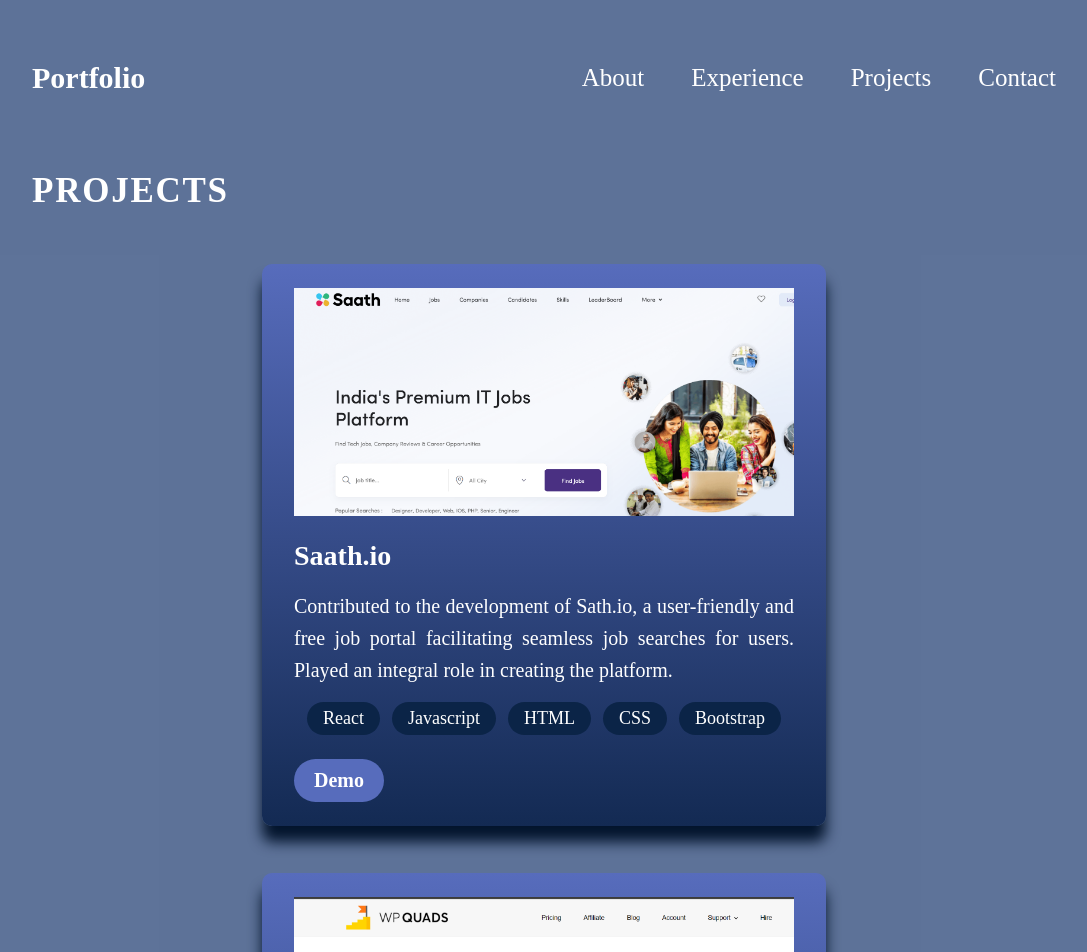
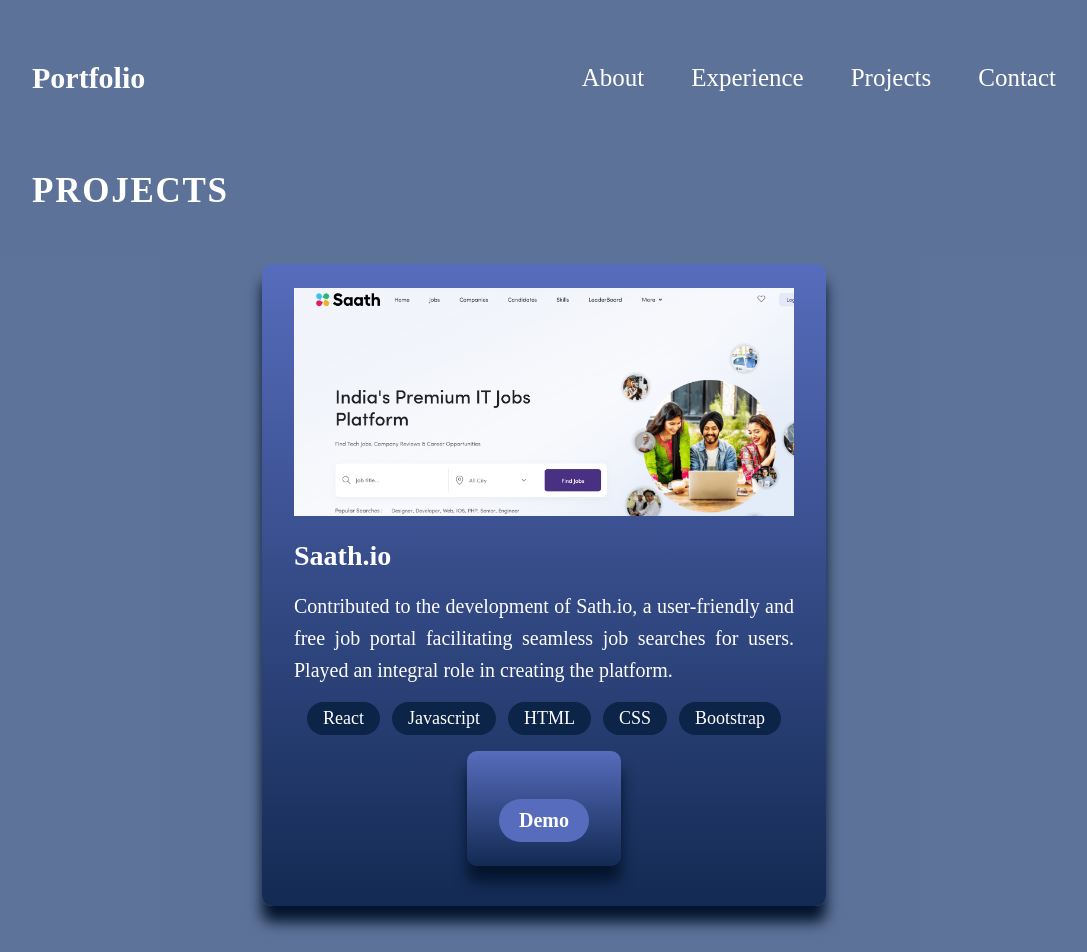
Before and after one commit to Sdaud1950/Portfolio, a React (Vite) app: page /Projects in a window 1280 px wide. Shown: the top 952 px of the page, without its empty margins (96-1183 px from the left). Built offline with nearby package versions, Linux system fonts and the light colour scheme.

Commit message:
Update ProjectCard.jsx

```diff
--- a/src/components/Projects/ProjectCard.jsx
+++ b/src/components/Projects/ProjectCard.jsx
@@ -24,14 +24,14 @@
           );
         })}
       </ul>
-      <div className={styles.links}>
-        <a href={demo} target="_blank" className={styles.link}>
-          Demo
-        </a>
-        {/* <a href={source} className={styles.link}>
-          Source
-        </a> */}
+      <div className={styles.container}>
+        <div className={styles.links}>
+          <a href={demo} target="_blank" rel="noopener noreferrer" className={styles.link}>
+            Demo
+          </a>
+        </div>
       </div>
+
     </div>
   );
 };
```
